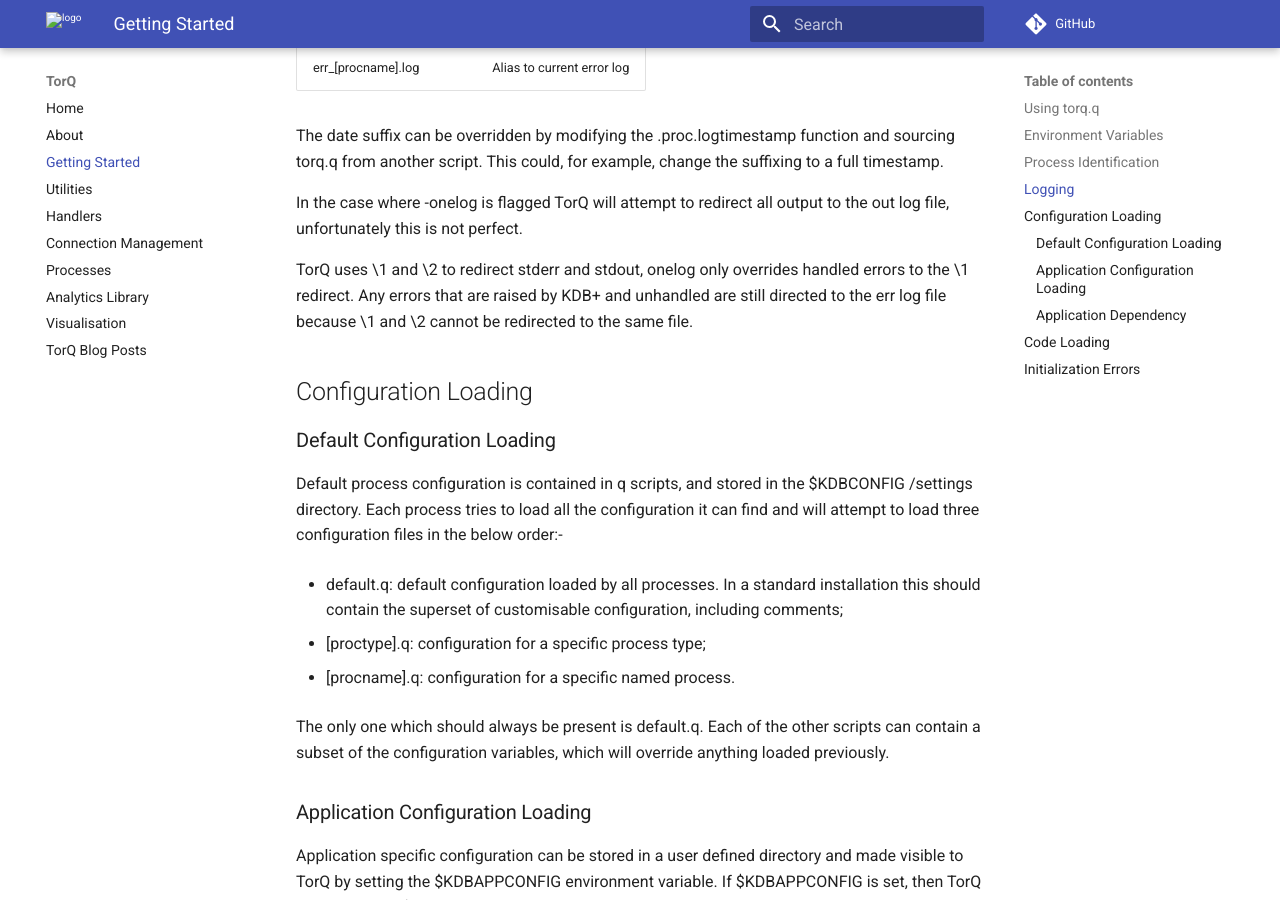
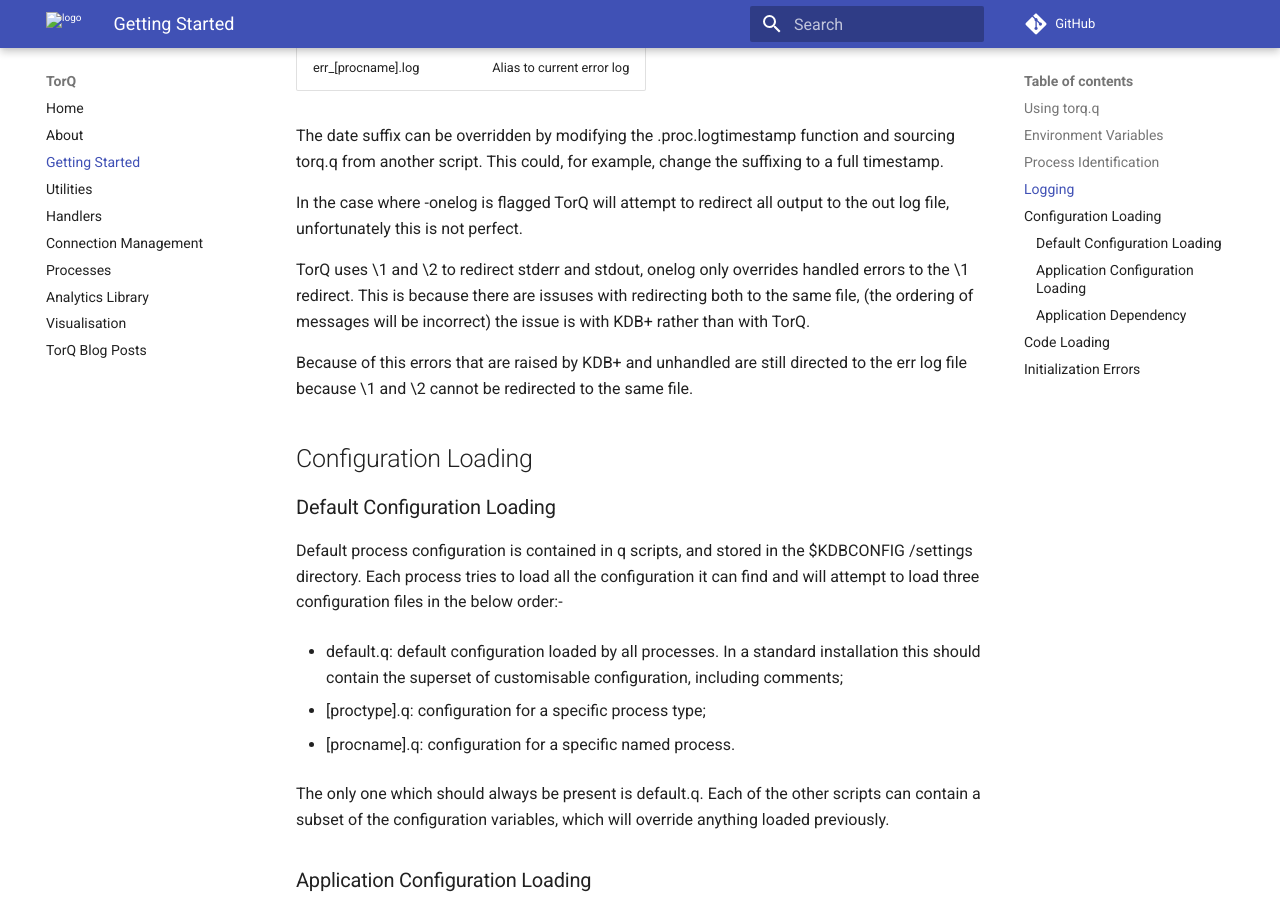
Before and after one commit to DataIntellectTech/TorQ, an MkDocs documentation site: the page built from docs/gettingstarted.md, in a window 1280 px wide and 900 px high, scrolled down 4317 px. Built offline with MkDocs 1.6.1 and Material for MkDocs 9.7.7, drawn with Linux system fonts in a browser that asks for light colours; comment, search, counter and statistics services are not loaded; old or Windows-style settings are respelled for this version of MkDocs.

Commit message:
onelog flag documentation 4th edit

```diff
--- a/docs/gettingstarted.md
+++ b/docs/gettingstarted.md
@@ -199,9 +199,14 @@ In the case where -onelog is flagged TorQ will attempt to redirect
 all output to the out log file, unfortunately this is not perfect.
 
 TorQ uses \1 and \2 to redirect stderr and stdout, onelog only
-overrides handled errors to the \1 redirect. Any errors that are
-raised by KDB+ and unhandled are still directed to the err log file
-because \1 and \2 cannot be redirected to the same file.
+overrides handled errors to the \1 redirect. This is because
+there are issuses with redirecting both to the same file, (the ordering
+of messages will be incorrect) the issue is with KDB+ rather than
+with TorQ.
+
+Because of this errors that are raised by KDB+ and unhandled are still
+directed to the err log file because \1 and \2 cannot be redirected to
+the same file.
 
 <a name="config"></a>
 
```
